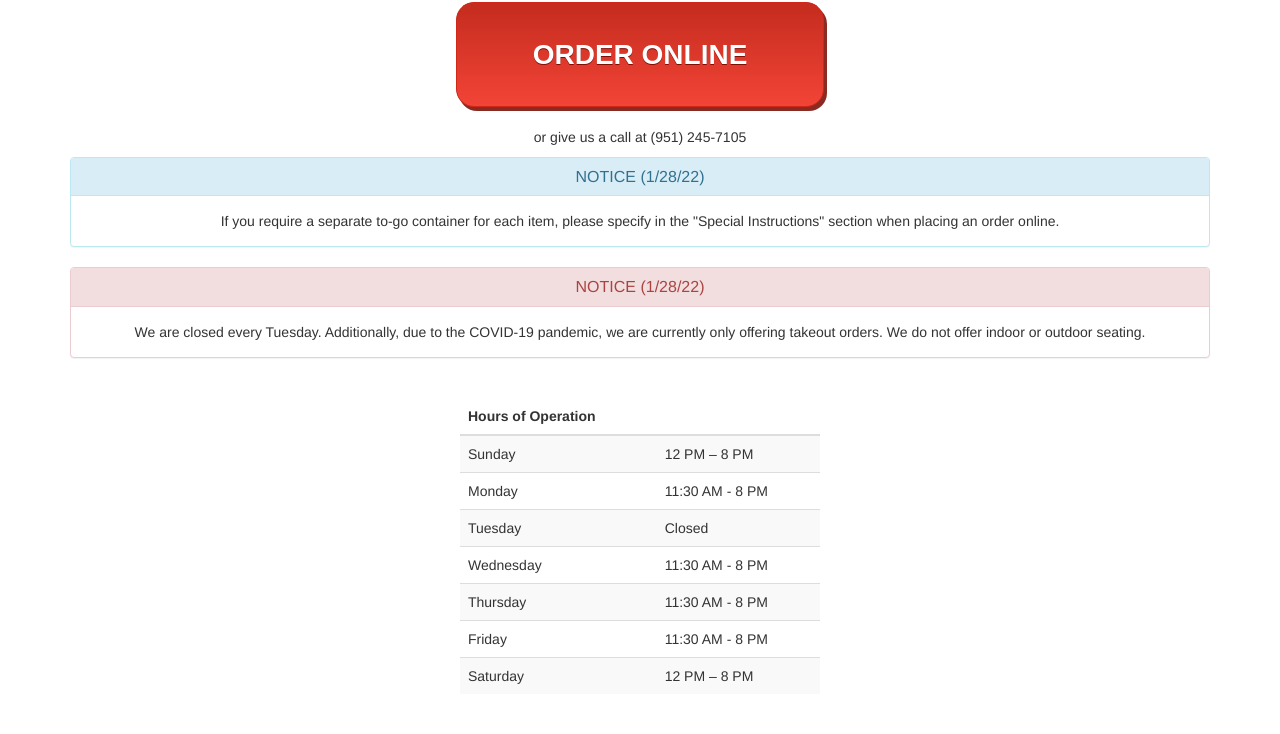
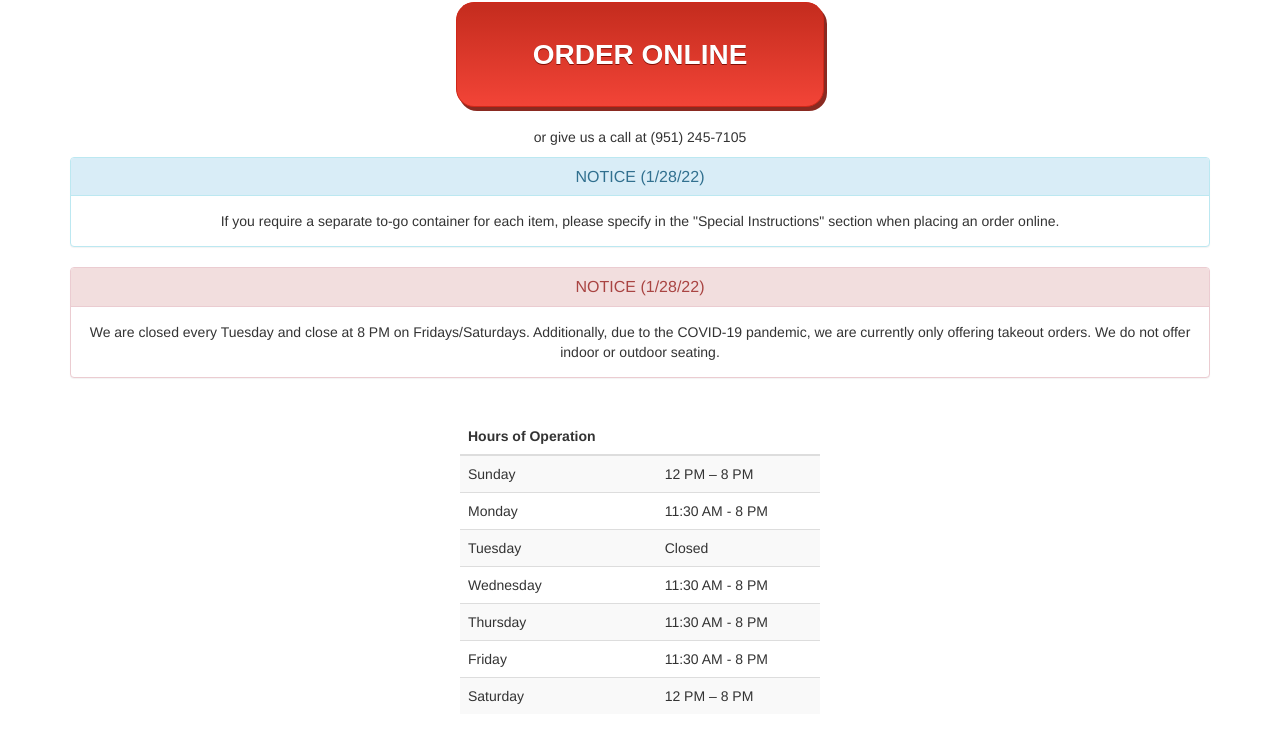
Before and after one commit to jonchun/sushizen, a plain HTML site: page index.html in a window 1280 px wide. Shown: the part 68-802 px from the top of the page. Drawn offline with nearby package versions, Linux system fonts and the light colour scheme.

Commit message:
update notice to include close time changes

```diff
--- a/index.html
+++ b/index.html
@@ -70,8 +70,8 @@
                   <h3 class="panel-title">NOTICE (1/28/22)</h3>
                </div>
                <div class="panel-body">
-                  We are closed every Tuesday. Additionally, due to the COVID-19 pandemic, we are currently only
-                  offering takeout orders. We do not offer indoor or outdoor seating.
+                  We are closed every Tuesday and close at 8 PM on Fridays/Saturdays. Additionally, due to the COVID-19
+                  pandemic, we are currently only offering takeout orders. We do not offer indoor or outdoor seating.
                </div>
             </div>
          </div>
```
